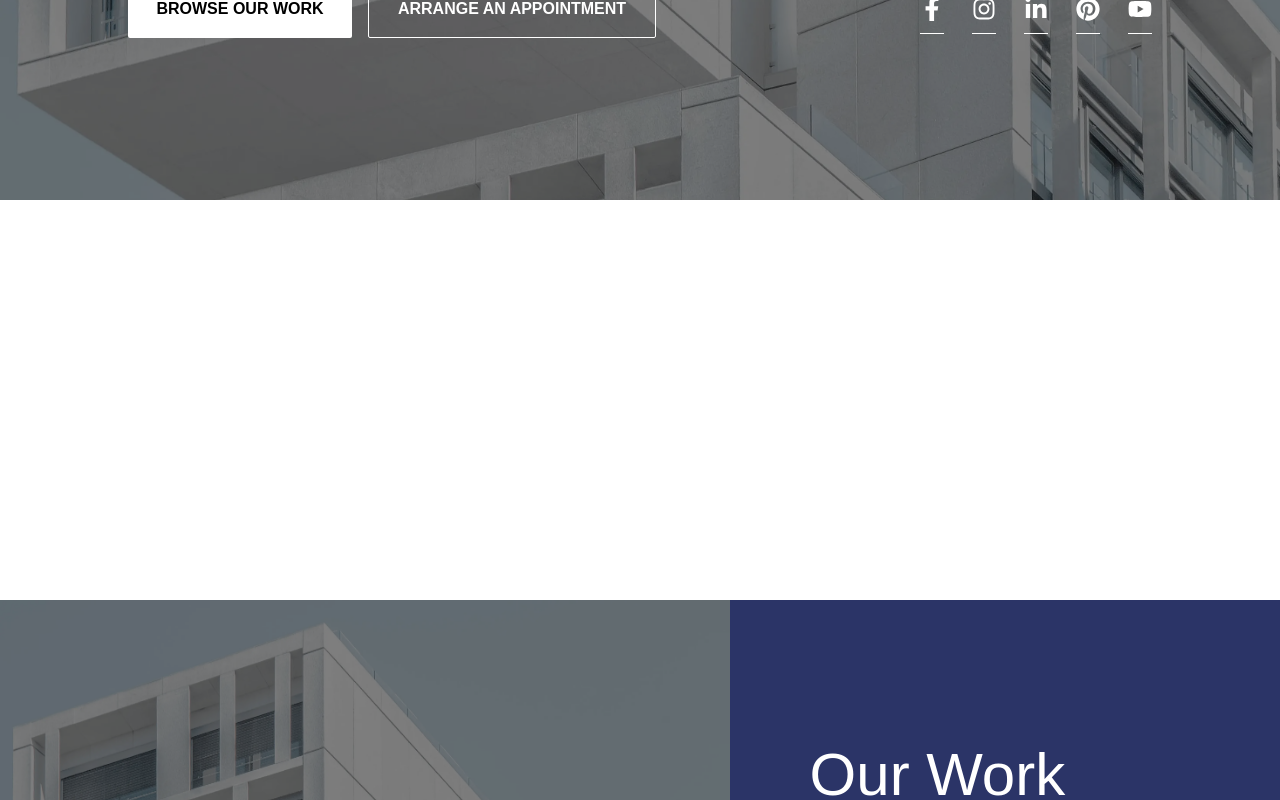
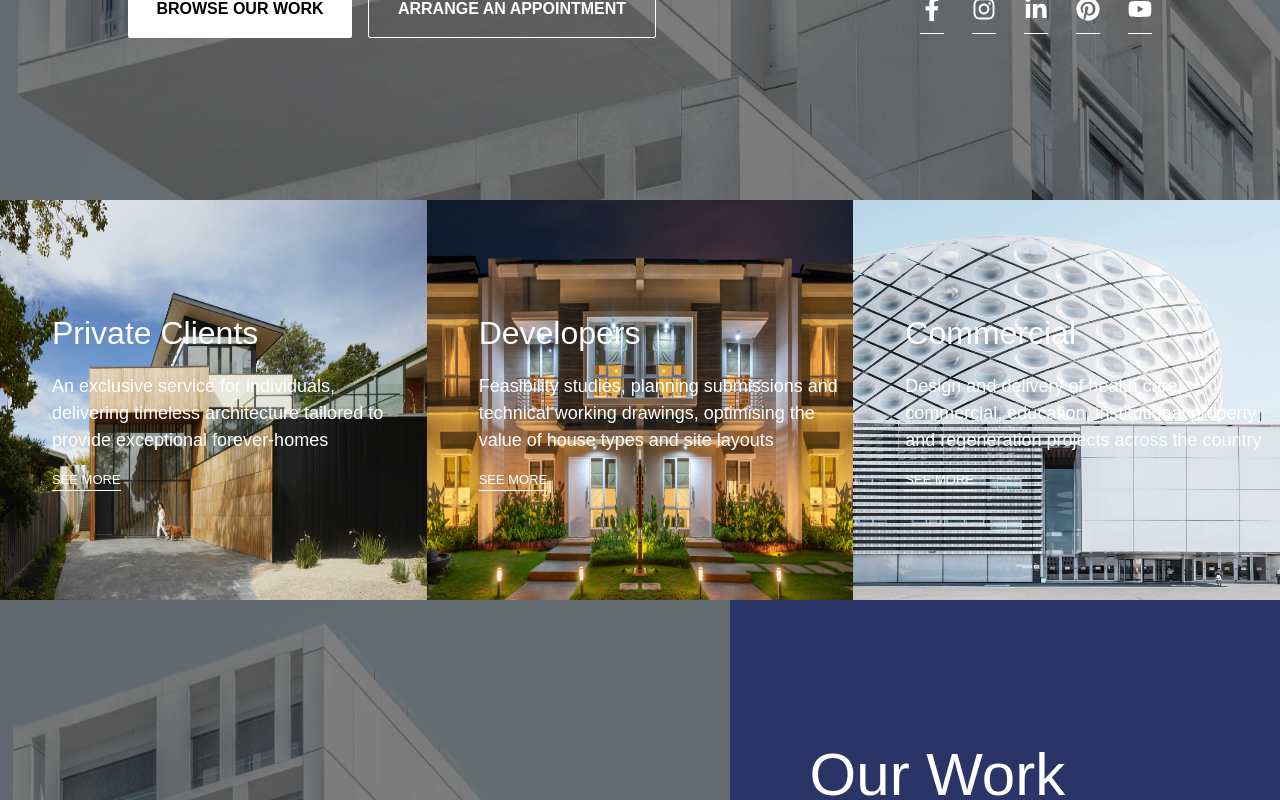
Before and after one commit to indrapyoga/gasutama-construction, a React (Vite) app: page / in a window 1280 px wide. Shown: the part 600-1400 px from the top of the page. Built offline with nearby package versions, Linux system fonts and the light colour scheme.

Commit message:
perbaikan homepage

```diff
--- a/src/pages/Home/CardSector.jsx
+++ b/src/pages/Home/CardSector.jsx
@@ -7,9 +7,11 @@ const CardSector = (props) => {
       onMouseOver={props.onMouseOver}
       onMouseLeave={props.onMouseLeave}
     >
-      <div
-        className={`absolute inset-0 ${props.data.bg} bg-center bg-cover px-4 py-16`}
-      ></div>
+      <img
+        src={props.data.bg}
+        alt=""
+        className="absolute inset-0 h-full w-full"
+      />
       <div
         className={`absolute inset-0 bg-customDarkBlue bg-opacity-80 z-0 lg:${
           props.data.hover ? "" : "hidden"
```
